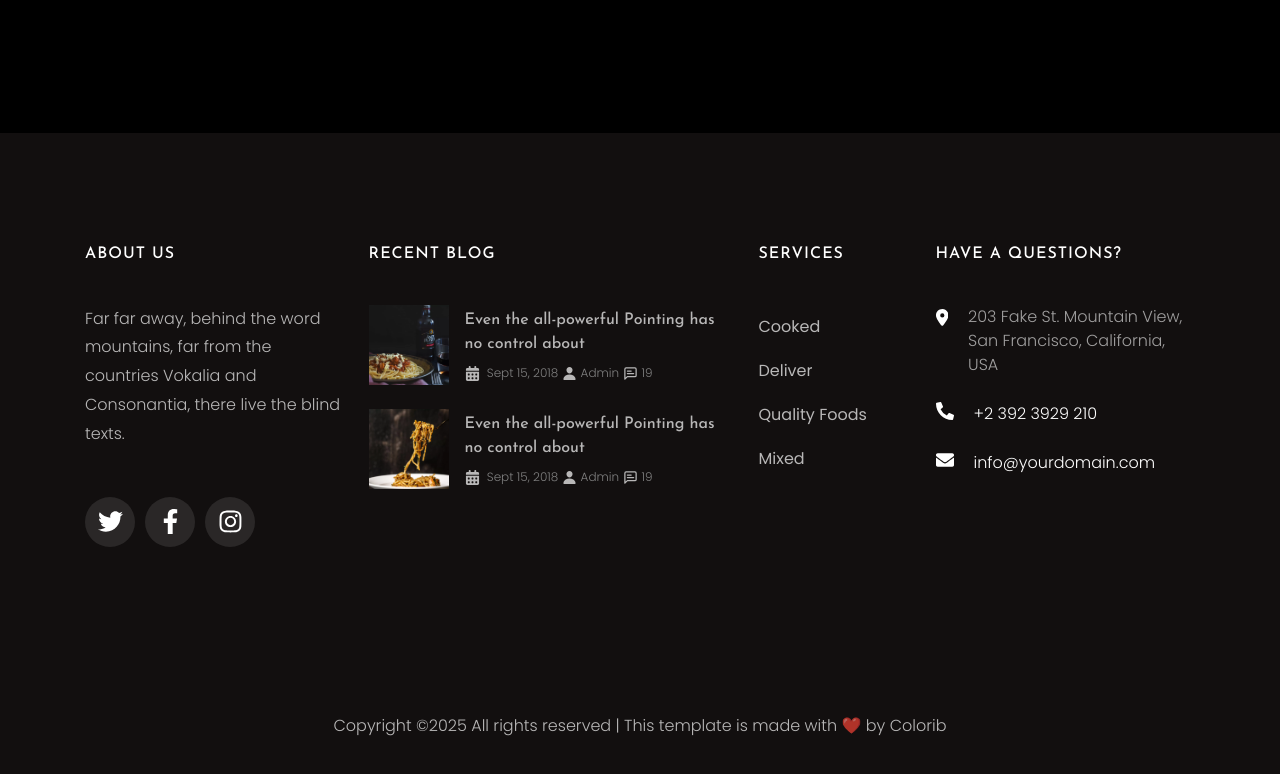
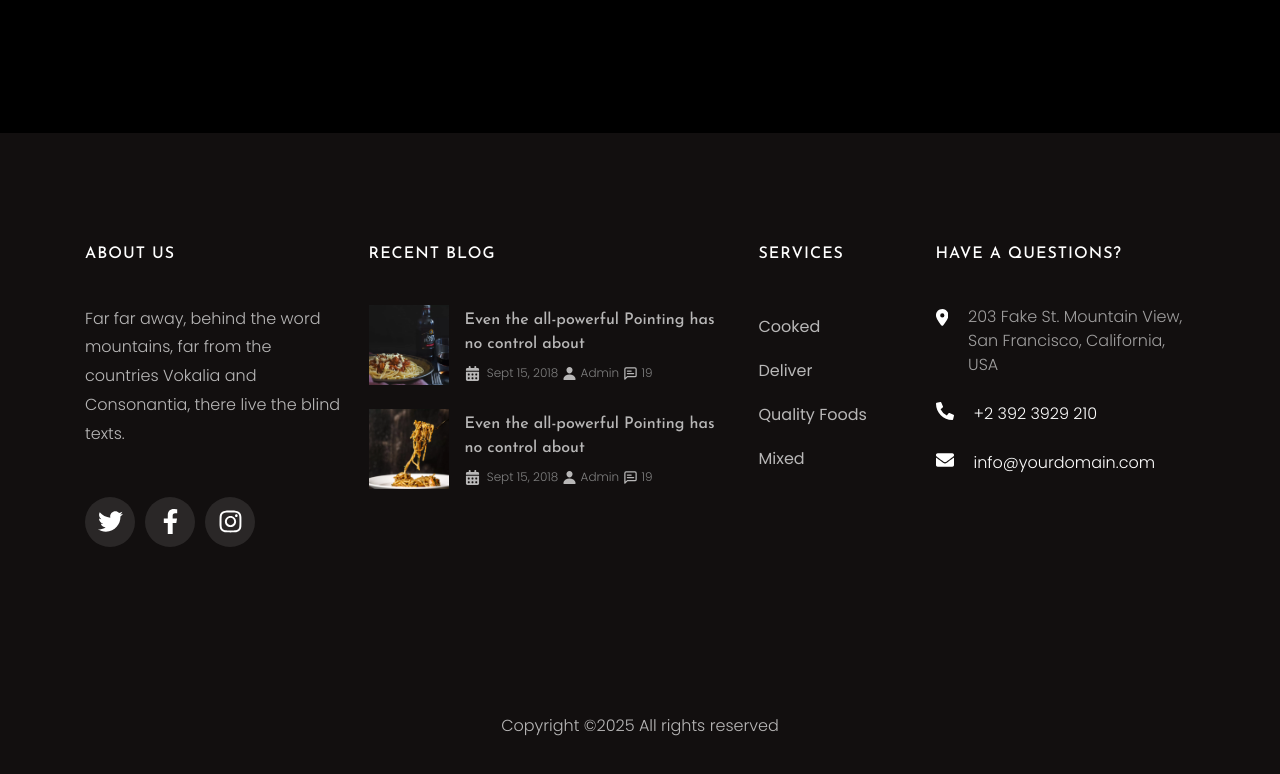
Before and after one commit to ApM-N33/coffee-blend-project, a React (Create React App) app: page / in a window 1280 px wide. Shown: the part 7303-8077 px from the top of the page. Built offline with nearby package versions, Linux system fonts and the light colour scheme; grey boxes are pictures that could not be loaded.

Commit message:
Removed unnecessary text at the bottom in the footer section

```diff
--- a/src/App.js
+++ b/src/App.js
@@ -78,6 +78,7 @@ function App() {
         isModalClicked={isModalClicked}
       />
       <NotificationModal />
+
     </>
   )
 }
--- a/src/languages/am/common.json
+++ b/src/languages/am/common.json
@@ -229,7 +229,7 @@
       "location": "203 Կեղծ փողոց, Մաունթին Վյու, Սան Ֆրանցիսկո, Կալիֆորնիա, ԱՄՆ"
     },
 
-    "copyright": "Հեղինակային իրավունք ©2025 Բոլոր իրավունքները պաշտպանված են | Այս կաղապարը պատրաստված է սիրով՝ Colorlib-ի կողմից"
+    "copyright": "Հեղինակային իրավունք ©2025 Բոլոր իրավունքները պաշտպանված են"
   },
 
   "menu_category": {
--- a/src/languages/en/common.json
+++ b/src/languages/en/common.json
@@ -229,7 +229,7 @@
       "location": "203 Fake St. Mountain View, San Francisco, California, USA"
     },
 
-    "copyright": "Copyright ©2025 All rights reserved | This template is made with ❤️ by Colorib"
+    "copyright": "Copyright ©2025 All rights reserved"
   },
 
   "menu_category": {
--- a/src/languages/ru/common.json
+++ b/src/languages/ru/common.json
@@ -229,7 +229,7 @@
       "location": "203 Поддельная ул., Маунтин-Вью, Сан-Франциско, Калифорния, США"
     },
 
-    "copyright": "Авторские права ©2025 Все права защищены | Этот шаблон сделан с ❤️ от Colorlib"
+    "copyright": "Авторские права ©2025 Все права защищены"
   },
 
   "menu_category": {
```
